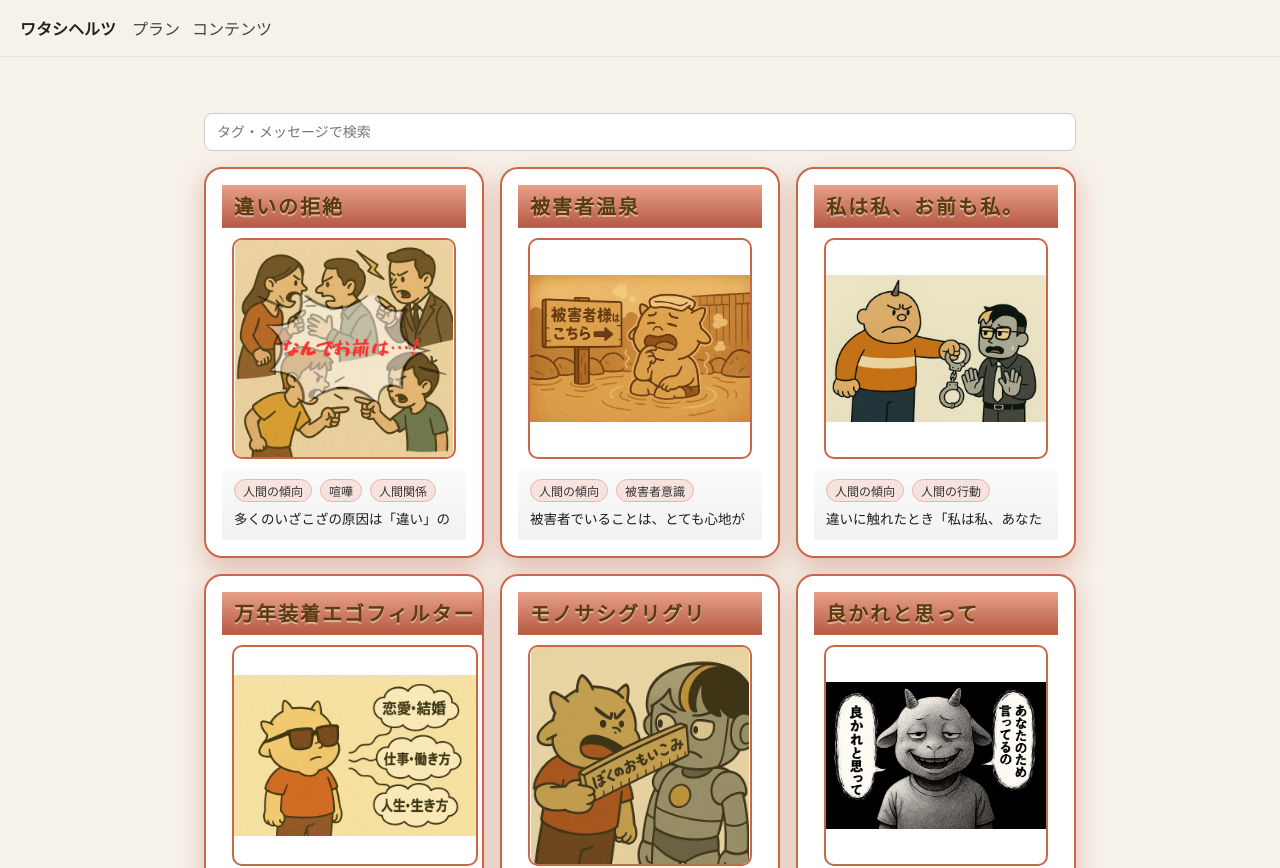
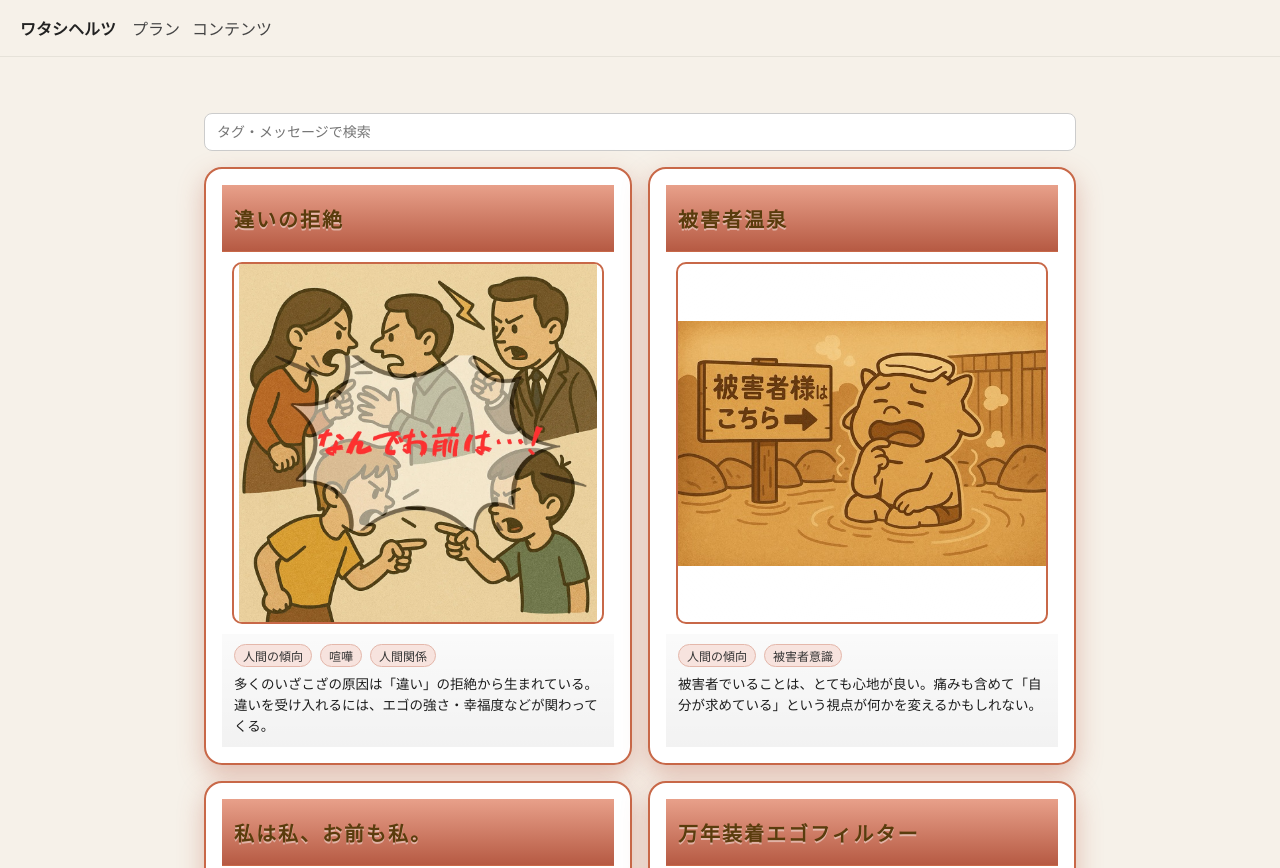
Before and after one commit to hiracoh/watashihertz, a Next.js app: page /cards in a window 1280 px wide. Shown: the top 868 px of the page. Built offline with nearby package versions, Linux system fonts and the light colour scheme; a web font is replaced by a local one.

Commit message:
Update page.tsx

```diff
--- a/app/cards/page.tsx
+++ b/app/cards/page.tsx
@@ -43,7 +43,7 @@ export default function CardsPage() {
         style={{
           display: 'grid',
           gap: 16,
-          gridTemplateColumns: 'repeat(auto-fit, minmax(240px, 1fr))',
+          gridTemplateColumns: 'repeat(auto-fit, minmax(320px, 1fr))',
           alignItems: 'start',
         }}
       >
```
